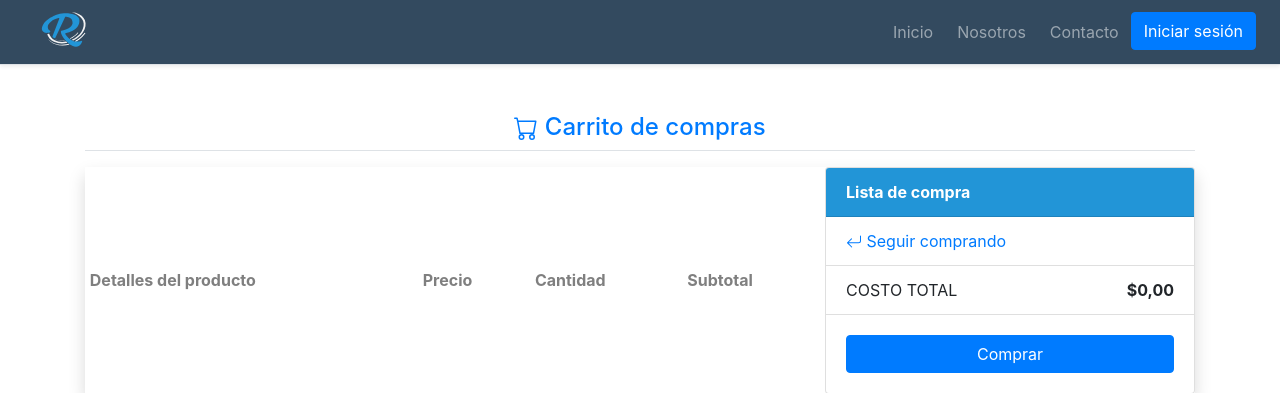
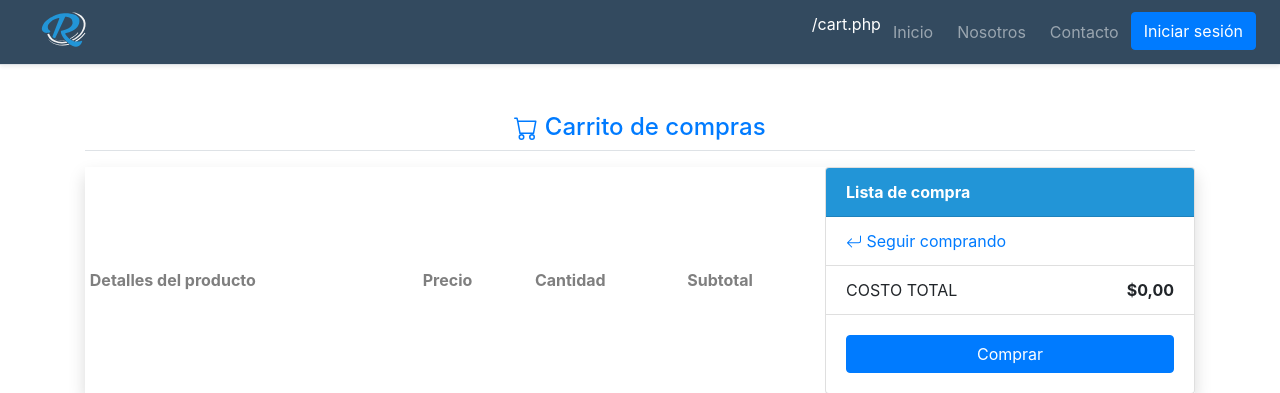
Before and after one commit to gmsanchezgaray/regex, a PHP site: page /cart.php in a window 1280 px wide. Shown: the top 393 px of the page. Run offline with PHP 8.4, Linux system fonts and the light colour scheme; data comes from the database, SQL or seed files in the repository; lists and menus that the app fills with data are empty.

Commit message:
Moved details for check the URL

```diff
--- a/require/header.php
+++ b/require/header.php
@@ -62,6 +62,9 @@ if($url_path == 'index.php' || $url_path == 'index.php?search='.strtolower($text
 
     <div class="collapse navbar-collapse flex-grow-0 col-md-4 justify-content-end" id="navbarsExampleDefault">
         <ul class="navbar-nav text-center ">
+            <li class="text-white">
+                <?=  $url ?>
+            </li>
             <li class="nav-item mx-1">
                 <a class="nav-link" href="./index.php">Inicio <span class="sr-only">(current)</span></a>
             </li>
@@ -256,10 +259,6 @@ if(isset($_SESSION['active'])){
                     </a>
                 </div>
             </li>
-
-            <li>
-                <?=  $url ?>
-            </li>
         </ul>
     </nav>
 </div>
```
